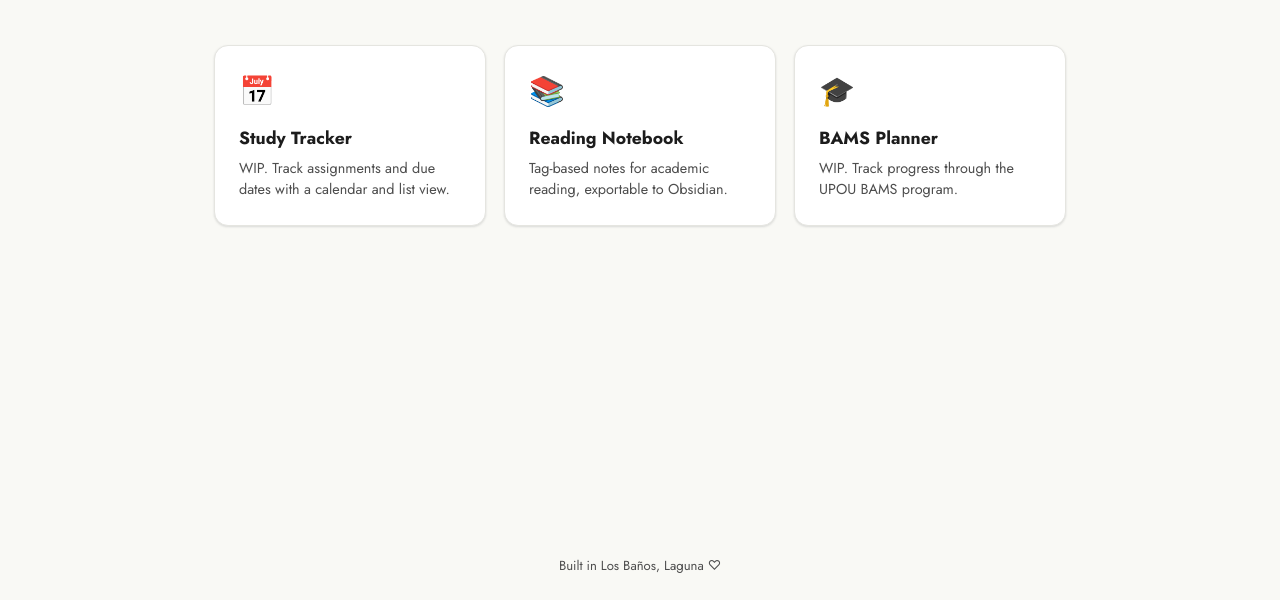
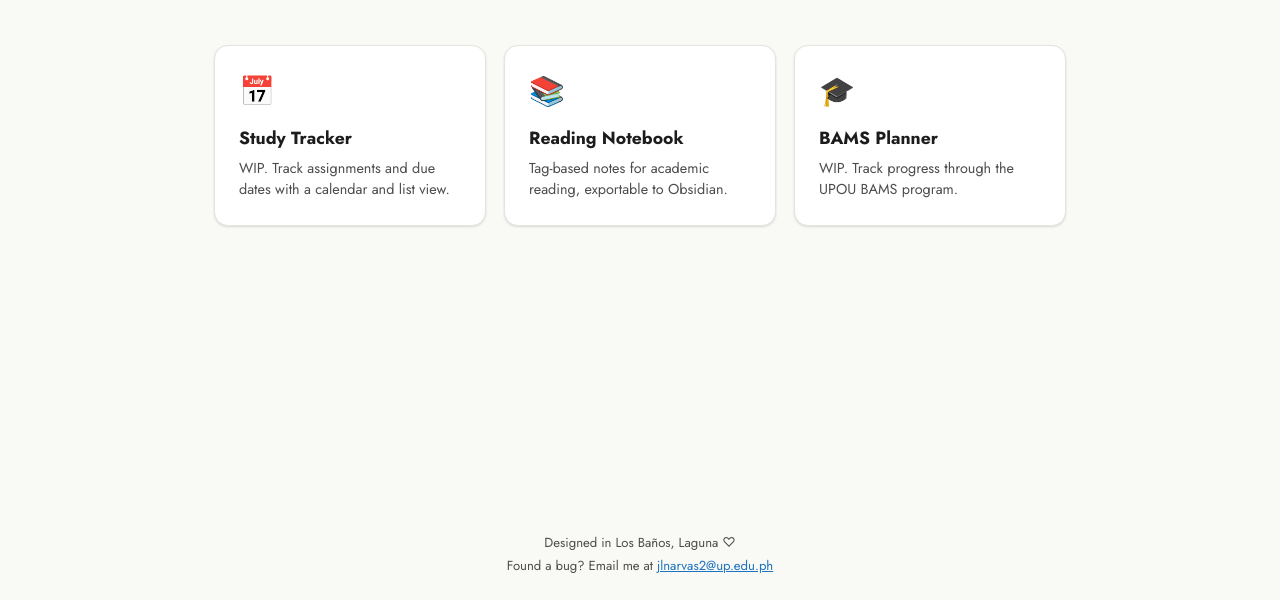
Before and after one commit to jln25/apps-janisnarvas, a plain HTML site: page index.html in a window 1280 px wide. Shown: the part 200-800 px from the top of the page. Drawn offline with Linux system fonts and the light colour scheme.

Commit message:
Update landing footer with contact line

```diff
--- a/index.html
+++ b/index.html
@@ -32,7 +32,8 @@
 </main>
 
 <footer class="site-footer">
-  <span>Built in Los Baños, Laguna ♡</span>
+  <p>Designed in Los Baños, Laguna ♡</p>
+  <p>Found a bug? Email me at <a href="mailto:jlnarvas2@up.edu.ph">jlnarvas2@up.edu.ph</a></p>
 </footer>
 
 <script src="script.js"></script>
--- a/style.css
+++ b/style.css
@@ -123,6 +123,10 @@ main {
   color: var(--color-text-muted);
 }
 
+.site-footer p { margin: 0 0 4px; }
+.site-footer p:last-child { margin-bottom: 0; }
+.site-footer a { color: var(--color-primary); }
+
 @media (max-width: 500px) {
   .intro h1 { font-size: 1.5rem; }
 }
```
